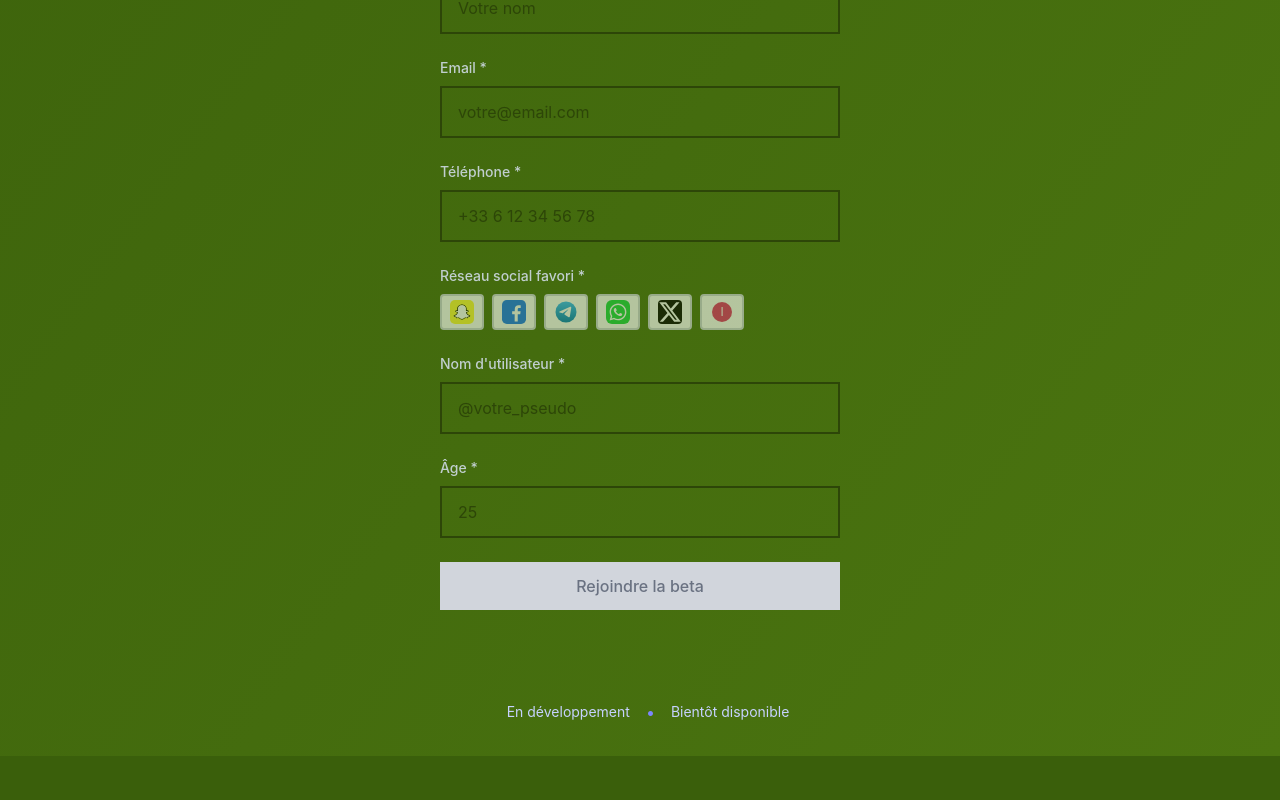
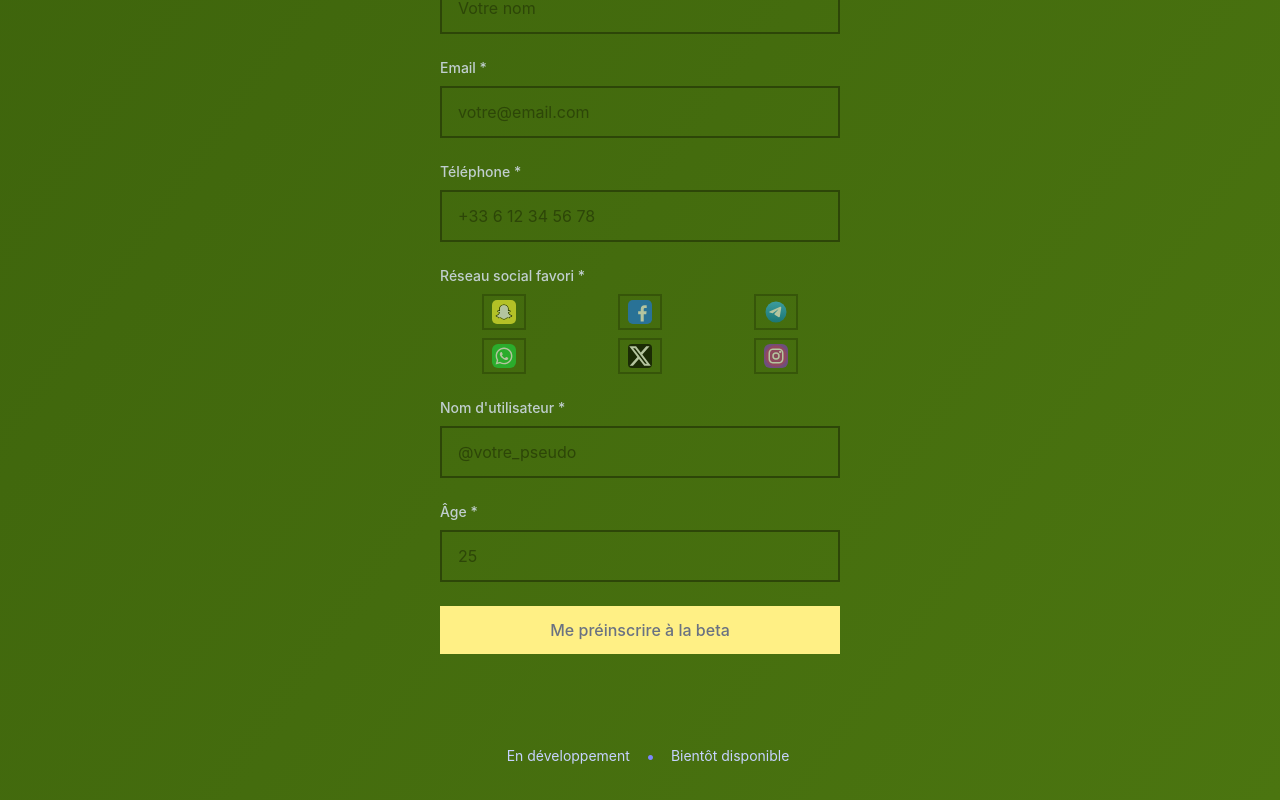
Before and after one commit to heavensal/flipflapp-front, a Next.js app: page / in a window 1280 px wide. Shown: the part 1026-1826 px from the top of the page. Before the commit the page ends 1782 px from the top, so only its background shows below. Built offline with nearby package versions, Linux system fonts and the light colour scheme.

Commit message:
le form permet toujours de rentrer plusieurs fois les memes email

```diff
--- a/app/_components/BetaTesterForm.tsx
+++ b/app/_components/BetaTesterForm.tsx
@@ -1,12 +1,12 @@
 'use client';
 
 import { useState } from 'react';
-import SnapchatIcon from './svg/Snapchat';
-import FacebookIcon from './svg/Facebook';
-import TelegramIcon from './svg/Telegram';
-import WhatsappIcon from './svg/Whatsapp';
-import TwitterIcon from './svg/Twitter';
-import InstagramIcon from './svg/Instagram';
+import SnapchatIcon from './svg/social-networks/Snapchat';
+import FacebookIcon from './svg/social-networks/Facebook';
+import TelegramIcon from './svg/social-networks/Telegram';
+import WhatsappIcon from './svg/social-networks/Whatsapp';
+import TwitterIcon from './svg/social-networks/Twitter';
+import InstagramIcon from './svg/social-networks/Instagram';
 import SweetAlert from './SweetAlert';
 
 interface FormData {
@@ -115,11 +115,63 @@ const BetaTesterForm = () => {
   };
 
   // Soumission du formulaire
-  const handleSubmit = (event: React.FormEvent<HTMLFormElement>) => {
+  const handleSubmit = async (event: React.FormEvent<HTMLFormElement>) => {
     event.preventDefault();
     if (!isFormValid()) return;
 
     setIsLoading(true);
+        try {
+      const response = await fetch('http://127.0.0.1:3000/api/v1/beta_testers', {
+        method: 'POST',
+        headers: {
+          'Content-Type': 'application/json',
+          'Accept': 'application/json',
+        },
+        body: JSON.stringify({
+          beta_tester: {
+            ...formData,
+            age: parseInt(formData.age)
+          }
+        }),
+      });
+
+      if (response.ok) {
+        setAlertConfig({
+          type: 'success',
+          title: 'Inscription réussie !',
+          message: 'Merci de votre intérêt pour FlipFlapp. Vous serez contacté bientôt !'
+        });
+        setShowAlert(true);
+
+        // Reset du formulaire
+        setFormData({
+          first_name: '',
+          last_name: '',
+          email: '',
+          phone: '',
+          favorite_social_network: '',
+          social_network_name: '',
+          age: ''
+        });
+        setErrors({});
+      } else {
+        setAlertConfig({
+          type: 'error',
+          title: 'Erreur d\'inscription',
+          message: 'Une erreur est survenue. Veuillez réessayer.'
+        });
+        setShowAlert(true);
+      }
+    } catch {
+      setAlertConfig({
+        type: 'error',
+        title: 'Erreur réseau',
+        message: 'Problème de connexion. Vérifiez votre internet.'
+      });
+      setShowAlert(true);
+    } finally {
+      setIsLoading(false);
+    }
     // Simuler un appel API
     setTimeout(() => {
       setIsLoading(false);
@@ -222,29 +274,31 @@ const BetaTesterForm = () => {
                 <p className="mt-1 text-sm text-red-600">{errors.phone}</p>
               )}
             </div>
+
             {/* Réseau social favori */}
             <div>
               <label className="block text-sm font-medium text-indigo-100/80 mb-2">
                 Réseau social favori *
               </label>
-              <div className="flex gap-2">
+              <div className="grid grid-cols-3 gap-2 ">
                   {socialNetworks.map(network => {
                     const isSelected = formData.favorite_social_network === network;
                     return (
+                      <div key={network} className='text-center'>
                         <button
                           type="button"
-                      key={network}
                           onClick={() => {
                             setFormData(prev => ({ ...prev, favorite_social_network: network }));
                             setErrors(prev => ({ ...prev, favorite_social_network: undefined }));
                           }}
-                      className={`flex flex-col items-center justify-center px-2 py-1 rounded border-2 transition-all focus:outline-none ${
-                        isSelected ? 'border-yellow-500 bg-yellow-100' : 'border-gray-300 bg-white opacity-60'
+                          className={`place-content-center px-2 py-1 border-2 transition-all focus:outline-none ${
+                            isSelected ? 'border-yellow-500 bg-form-green' : 'border-form-green opacity-60'
                           }`}
                           aria-pressed={isSelected}
                         >
                           {getSocialIcon(network)}
                         </button>
+                      </div>
                     );
                   })}
               </div>
@@ -302,11 +356,11 @@ const BetaTesterForm = () => {
               disabled={!isFormValid() || isLoading}
               className={`w-full py-3 px-4 font-medium transition-all ${
                 isFormValid() && !isLoading
-                  ? 'bg-blue-600 hover:bg-blue-700 text-white cursor-pointer'
-                  : 'bg-gray-300 text-gray-500 cursor-not-allowed'
+                  ? 'bg-yellow-500  text-white cursor-pointer'
+                  : 'bg-yellow-200 text-gray-500 cursor-not-allowed'
               }`}
             >
-              {isLoading ? 'Inscription en cours...' : 'Rejoindre la beta'}
+              {isLoading ? 'Inscription en cours...' : 'Me préinscrire à la beta'}
             </button>
           </form>
         </div>
--- a/app/_components/svg/Instagram.tsx
+++ /dev/null
@@ -1,7 +0,0 @@
-const InstagramIcon = () => (
-  <svg width="24" height="24" viewBox="0 0 24 24" fill="none">
-    <circle cx="12" cy="12" r="10" fill="#E1306C" />
-    <text x="12" y="16" textAnchor="middle" fontSize="12" fill="#fff">I</text>
-  </svg>
-);
-export default InstagramIcon;
--- /dev/null
+++ b/app/_components/svg/social-networks/Instagram.tsx
@@ -0,0 +1,49 @@
+const InstagramIcon = () => (
+  <svg
+    width={24}
+    height={24}
+    viewBox="0 0 64 64"
+    fill="none"
+    xmlns="http://www.w3.org/2000/svg"
+  >
+    <rect
+      x="0"
+      y="0"
+      width="64"
+      height="64"
+      rx="16"
+      fill="url(#paint0_radial_87_7153)"
+    />
+    <path
+      d="M46 21a3 3 0 1 1 -6 0 3 3 0 0 1 6 0"
+      fill="white"
+    />
+    <path
+      fillRule="evenodd"
+      clipRule="evenodd"
+      d="M32 42a10 10 0 1 0 0 -20 10 10 0 0 0 0 20m0 -4a6 6 0 1 0 0 -12 6 6 0 0 0 0 12"
+      fill="white"
+    />
+    <path
+      fillRule="evenodd"
+      clipRule="evenodd"
+      d="M12 31.2c0 -6.72 0 -10.08 1.308 -12.648a12 12 0 0 1 5.244 -5.244C21.12 12 24.48 12 31.2 12h1.6c6.72 0 10.08 0 12.648 1.308a12 12 0 0 1 5.244 5.244C52 21.12 52 24.48 52 31.2v1.6c0 6.72 0 10.08 -1.308 12.648a12 12 0 0 1 -5.244 5.244C42.88 52 39.52 52 32.8 52h-1.6c-6.72 0 -10.08 0 -12.648 -1.308a12 12 0 0 1 -5.244 -5.244C12 42.88 12 39.52 12 32.8zM31.2 16h1.6c3.426 0 5.756 0.004 7.556 0.15 1.754 0.144 2.65 0.404 3.276 0.722a8 8 0 0 1 3.496 3.496c0.32 0.626 0.58 1.522 0.72 3.276 0.148 1.8 0.152 4.13 0.152 7.556v1.6c0 3.426 -0.004 5.756 -0.15 7.556 -0.144 1.754 -0.404 2.65 -0.722 3.276a8 8 0 0 1 -3.496 3.496c-0.626 0.32 -1.522 0.58 -3.276 0.72 -1.8 0.148 -4.13 0.152 -7.556 0.152h-1.6c-3.426 0 -5.756 -0.004 -7.556 -0.15 -1.754 -0.144 -2.65 -0.404 -3.276 -0.722a8 8 0 0 1 -3.496 -3.496c-0.32 -0.626 -0.58 -1.522 -0.72 -3.276C16.002 38.556 16 36.226 16 32.8v-1.6c0 -3.426 0.004 -5.756 0.15 -7.556 0.144 -1.754 0.404 -2.65 0.722 -3.276a8 8 0 0 1 3.496 -3.496c0.626 -0.32 1.522 -0.58 3.276 -0.72 1.8 -0.148 4.13 -0.152 7.556 -0.152"
+      fill="white"
+    />
+    <defs>
+      <radialGradient
+        id="paint0_radial_87_7153"
+        cx="32"
+        cy="32"
+        r="32"
+        gradientUnits="userSpaceOnUse"
+      >
+        <stop stopColor="#B13589" />
+        <stop offset="0.79309" stopColor="#C62F94" />
+        <stop offset="1" stopColor="#8A3AC8" />
+      </radialGradient>
+    </defs>
+  </svg>
+);
+
+export default InstagramIcon;
```
Also changed, not shown: app/_components/svg/social-networks/Facebook.tsx (renamed from app/_components/svg/Facebook.tsx), app/_components/svg/social-networks/Snapchat.tsx (renamed from app/_components/svg/Snapchat.tsx), app/_components/svg/social-networks/Telegram.tsx (renamed from app/_components/svg/Telegram.tsx), app/_components/svg/social-networks/Twitter.tsx (renamed from app/_components/svg/Twitter.tsx), app/_components/svg/social-networks/Whatsapp.tsx (renamed from app/_components/svg/Whatsapp.tsx). Lines whose indentation alone changed are shown as unchanged.
